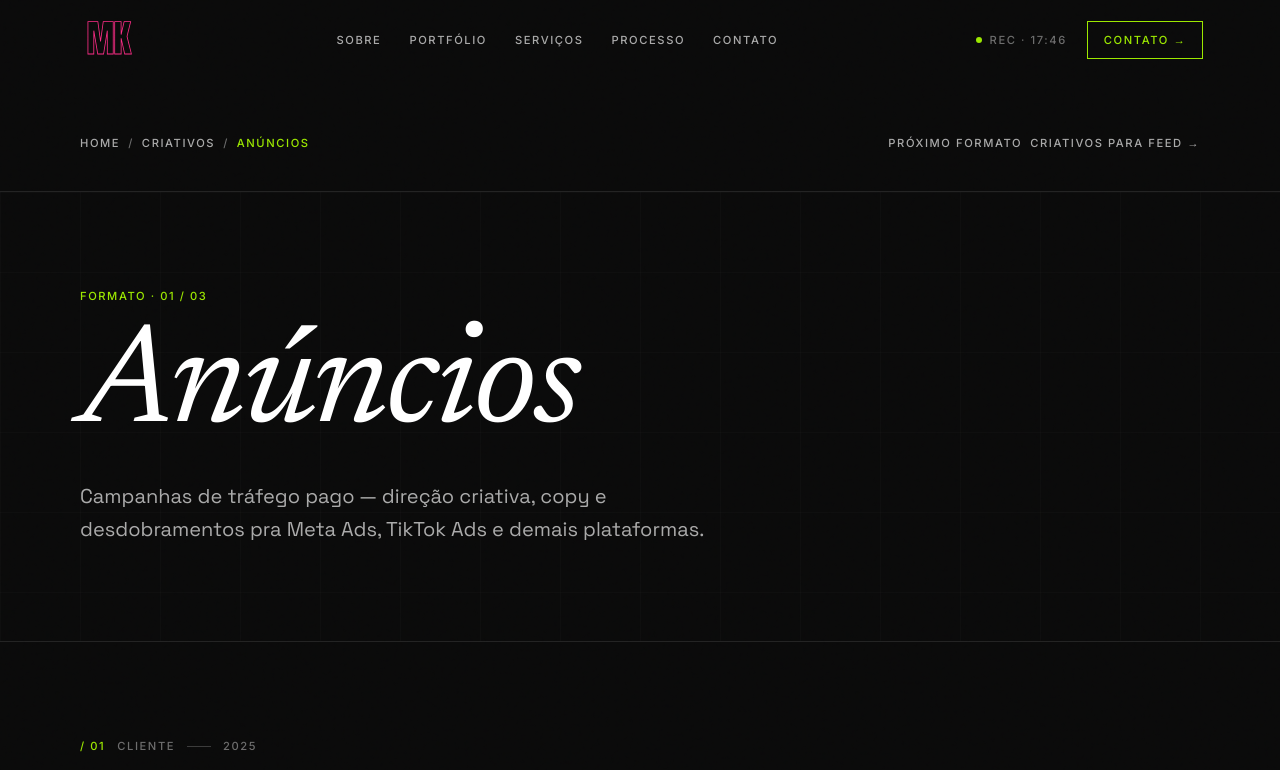
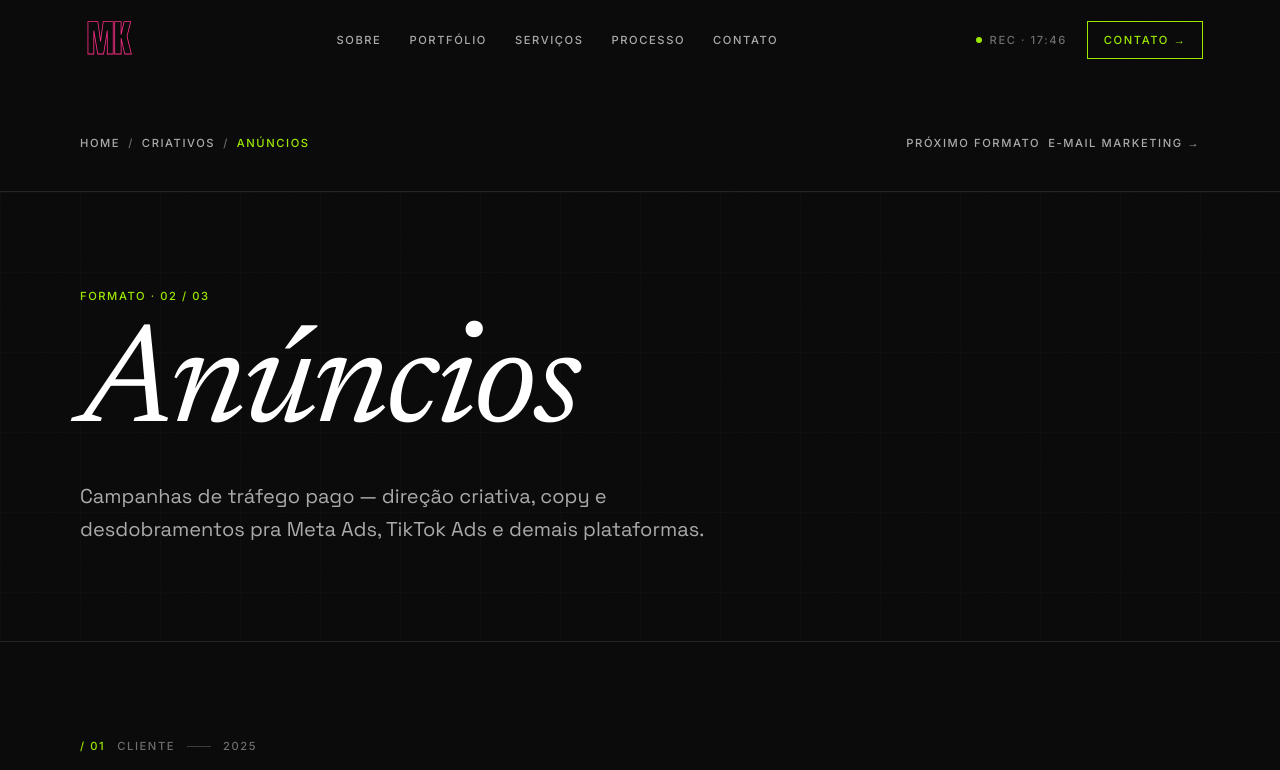
Before and after one commit to mlkbdesigner/PORTY, a React (Vite) app: page /projeto/pecas-graficas/anuncios in a window 1280 px wide. Shown: the top 770 px of the page. Built offline with nearby package versions, Linux system fonts and the light colour scheme; a web font is replaced by a local one.

Commit message:
chore(criativos): reordena categorias — Feed primeiro, depois Anúncios e E-mail
Co-Authored-By: Claude Opus 4.7 (1M context) <noreply@anthropic.com>

```diff
--- a/src/data/criativos.ts
+++ b/src/data/criativos.ts
@@ -23,7 +23,7 @@ export interface CategoryMeta {
   previewImage?: string
 }
 
-export const categoryOrder: CriativoCategory[] = ['anuncios', 'feed', 'email-marketing']
+export const categoryOrder: CriativoCategory[] = ['feed', 'anuncios', 'email-marketing']
 
 export const categoryMeta: Record<CriativoCategory, CategoryMeta> = {
   anuncios: {
```
